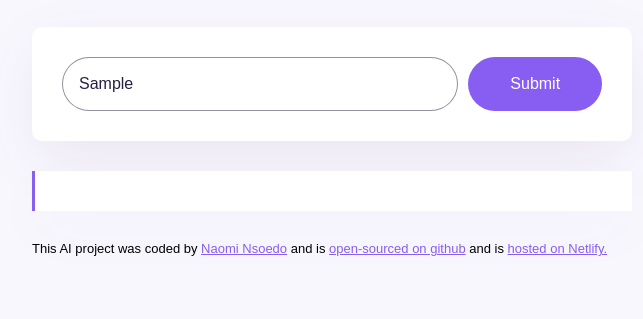
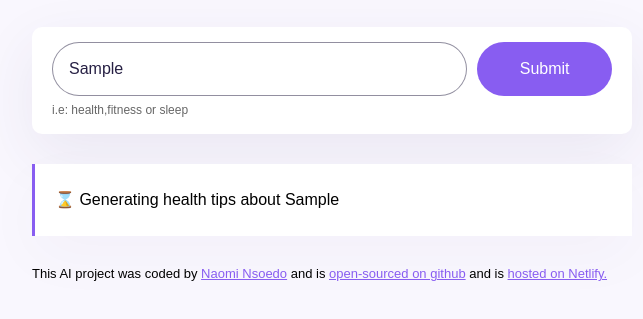
Before and after one commit to Cnsoedo/Health-generator, a plain HTML site: page index.html in a window 1280 px wide. Both pictures are taken after typing "Sample" into the empty fields and a click on the input 843 px from the left and 261 px from the top of the page. Shown: the part 177-496 px from the top of the page, without its empty margins (308-951 px from the left). Drawn offline with nearby package versions, Linux system fonts and the light colour scheme; no server answers.

Commit message:
Improved the User Experience

```diff
--- a/SRC/script.js
+++ b/SRC/script.js
@@ -19,6 +19,10 @@ function generateHealth(event) {
   let prompt = `User instructions are: Generate tips about  ${instructionsInput.value}`;
   let apiUrl = `https://api.shecodes.io/ai/v1/generate?prompt=${prompt}&context=${context}&key=${apiKey}`;
 
+  let healthElement = document.querySelector("#health");
+  healthElement.classList.remove("hidden");
+  healthElement.innerHTML = ` <div class="generating">⌛️  Generating health tips about ${instructionsInput.value}</div>`;
+
   console.log("Generating health tips");
   console.log(`prompt: ${prompt}`);
   console.log(`context: ${context}`);
--- a/SRC/style.css
+++ b/SRC/style.css
@@ -21,16 +21,23 @@ h1 {
   line-height: 1.5;
   color: #272044;
 }
+.form-container {
+  background-color: white;
+  margin-bottom: 30px;
+  border-radius: 10px;
+  box-shadow: 0px 20px 60px rgba(65, 50, 100, 0.08);
+  padding: 15px 20px;
+}
 
 form {
-  padding: 30px;
-  background-color: white;
-  box-shadow: 0px 20px 60px rgba(65, 50, 100, 0.08);
-  border-radius: 10px;
-  margin-bottom: 30px;
   display: flex;
 }
-
+.hint {
+  line-height: 1.5;
+  font-size: 12px;
+  margin-top: 5px;
+  opacity: 0.6;
+}
 .instructions {
   padding: 16px;
   border: 1px solid rgba(39, 33, 66, 0.5);
@@ -60,6 +67,9 @@ form {
   border-left: 3px solid #885df1;
   box-shadow: 0px 20px 60px rgba(65, 33, 100, 0.03);
 }
+.hidden {
+  display: none;
+}
 
 .health strong {
   color: #885df1;
@@ -69,3 +79,19 @@ footer {
   font-size: 13px;
   margin-top: 30px;
 }
+
+.generating {
+  animation: blink-animation 1s step-start(5, start) infinite;
+}
+
+@keyframes blink-animation {
+  to {
+    visibility: hidden;
+  }
+}
+
+@-webkit-keyframes blink-animation {
+  to {
+    visibility: hidden;
+  }
+}
--- a/index.html
+++ b/index.html
@@ -14,6 +14,7 @@
         <h1>AI Health Generator</h1>
       </header>
       <main>
+        <div class="form-container">
           <form id="health-generator-form">
             <input
               type="text"
@@ -27,7 +28,9 @@
 
             <input type="submit" class="submit-button" />
           </form>
-        <div class="health" id="health"></div>
+          <div class="hint">i.e: health,fitness or sleep</div>
+        </div>
+        <div class="health hidden" id="health"></div>
       </main>
 
       <footer>
```
Lines whose indentation alone changed are shown as unchanged.
